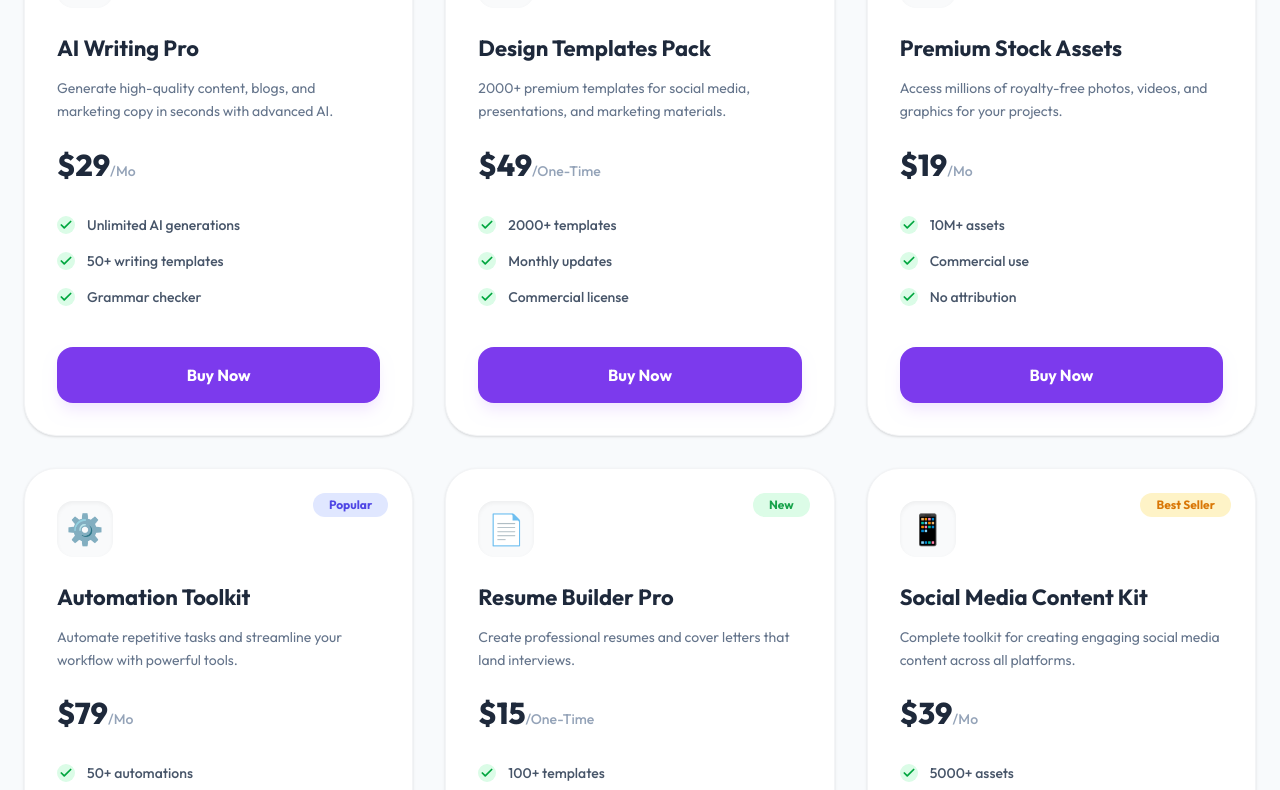
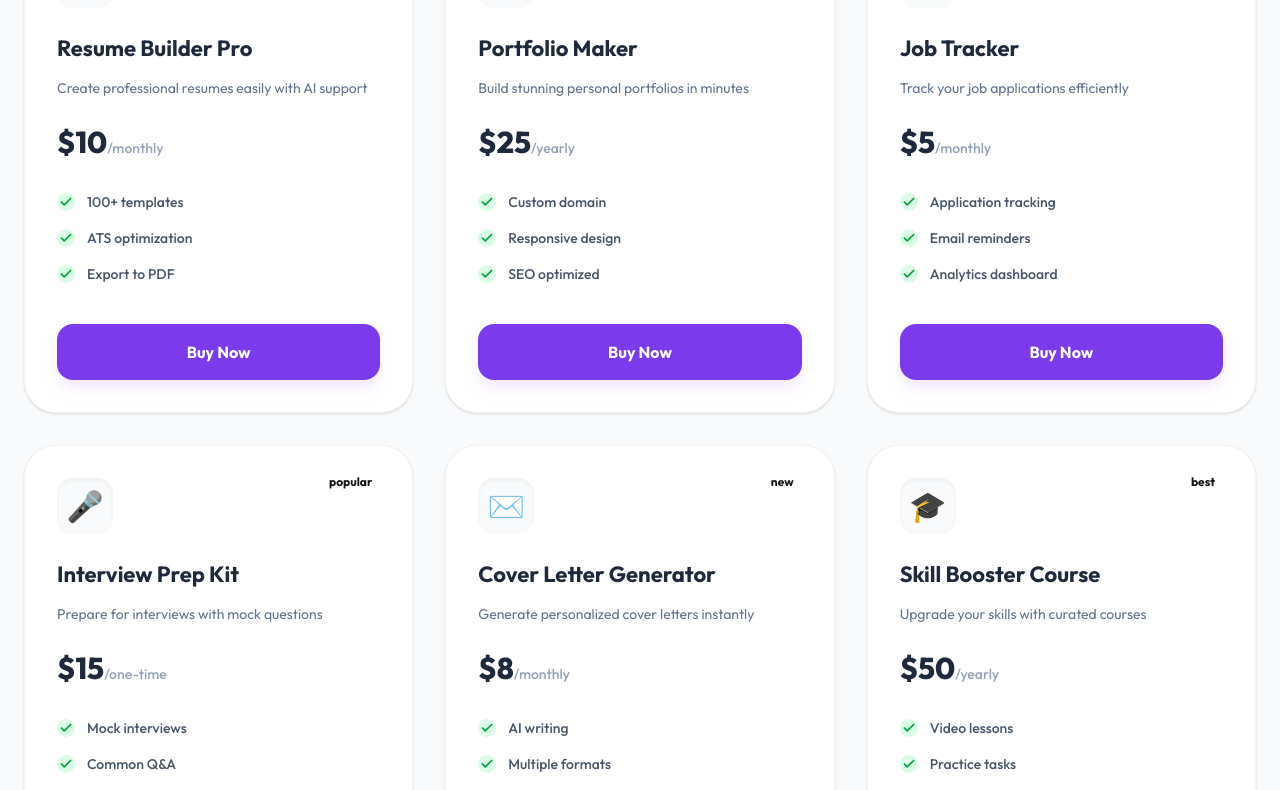
Before and after one commit to Sima-akhter/digitools-project, a React (Vite) app: page / in a window 1280 px wide. Shown: the part 1627-2417 px from the top of the page. Built offline with nearby package versions, Linux system fonts and the light colour scheme.

Commit message:
added cart section

```diff
--- a/package.json
+++ b/package.json
@@ -14,6 +14,7 @@
     "lucide-react": "^1.7.0",
     "react": "^19.2.4",
     "react-dom": "^19.2.4",
+    "react-icons": "^5.6.0",
     "react-toastify": "^11.0.5",
     "tailwindcss": "^4.2.2"
   },
--- a/public/products.json
+++ b/public/products.json
@@ -1,90 +1,90 @@
 [
   {
     "id": 1,
-    "name": "AI Writing Pro",
-    "description": "Generate high-quality content, blogs, and marketing copy in seconds with advanced AI.",
-    "price": 29,
-    "period": "Mo",
-    "tag": "Best Seller",
-    "tagType": "best-seller",
-    "features": ["Unlimited AI generations", "50+ writing templates", "Grammar checker"],
-    "icon": "📝"
-  },
-  {
-    "id": 2,
-    "name": "Design Templates Pack",
-    "description": "2000+ premium templates for social media, presentations, and marketing materials.",
-    "price": 49,
-    "period": "One-Time",
-    "tag": "Popular",
-    "tagType": "popular",
-    "features": ["2000+ templates", "Monthly updates", "Commercial license"],
-    "icon": "🎨"
-  },
-  {
-    "id": 3,
-    "name": "Premium Stock Assets",
-    "description": "Access millions of royalty-free photos, videos, and graphics for your projects.",
-    "price": 19,
-    "period": "Mo",
-    "tag": "New",
-    "tagType": "new",
-    "features": ["10M+ assets", "Commercial use", "No attribution"],
-    "icon": "📷"
-  },
-  {
-    "id": 4,
-    "name": "Automation Toolkit",
-    "description": "Automate repetitive tasks and streamline your workflow with powerful tools.",
-    "price": 79,
-    "period": "Mo",
-    "tag": "Popular",
-    "tagType": "popular",
-    "features": ["50+ automations", "API access", "Custom workflows"],
-    "icon": "⚙️"
-  },
-  {
-    "id": 5,
     "name": "Resume Builder Pro",
-    "description": "Create professional resumes and cover letters that land interviews.",
-    "price": 15,
-    "period": "One-Time",
-    "tag": "New",
-    "tagType": "new",
+    "description": "Create professional resumes easily with AI support",
+    "price": 10,
+    "period": "monthly",
+    "tag": "popular",
+    "tagType": "Popular",
     "features": ["100+ templates", "ATS optimization", "Export to PDF"],
     "icon": "📄"
   },
   {
-    "id": 6,
-    "name": "Social Media Content Kit",
-    "description": "Complete toolkit for creating engaging social media content across all platforms.",
-    "price": 39,
-    "period": "Mo",
-    "tag": "Best Seller",
-    "tagType": "best-seller",
-    "features": ["5000+ assets", "Scheduler included", "Analytics dashboard"],
-    "icon": "📱"
+    "id": 2,
+    "name": "Portfolio Maker",
+    "description": "Build stunning personal portfolios in minutes",
+    "price": 25,
+    "period": "yearly",
+    "tag": "best",
+    "tagType": "Best Seller",
+    "features": ["Custom domain", "Responsive design", "SEO optimized"],
+    "icon": "🌐"
+  },
+  {
+    "id": 3,
+    "name": "Job Tracker",
+    "description": "Track your job applications efficiently",
+    "price": 5,
+    "period": "monthly",
+    "tag": "new",
+    "tagType": "New",
+    "features": ["Application tracking", "Email reminders", "Analytics dashboard"],
+    "icon": "📊"
+  },
+  {
+    "id": 4,
+    "name": "Interview Prep Kit",
+    "description": "Prepare for interviews with mock questions",
+    "price": 15,
+    "period": "one-time",
+    "tag": "popular",
+    "tagType": "Popular",
+    "features": ["Mock interviews", "Common Q&A", "Expert tips"],
+    "icon": "🎤"
+  },
+  {
+    "id": 5,
+    "name": "Cover Letter Generator",
+    "description": "Generate personalized cover letters instantly",
+    "price": 8,
+    "period": "monthly",
+    "tag": "new",
+    "tagType": "New",
+    "features": ["AI writing", "Multiple formats", "Editable templates"],
+    "icon": "✉️"
   },
   {
     "id": 6,
-    "name": "Social Media Content Kit",
-    "description": "Complete toolkit for creating engaging social media content across all platforms.",
-    "price": 39,
-    "period": "Mo",
-    "tag": "Best Seller",
-    "tagType": "best-seller",
-    "features": ["5000+ assets", "Scheduler included", "Analytics dashboard"],
-    "icon": "📱"
+    "name": "Skill Booster Course",
+    "description": "Upgrade your skills with curated courses",
+    "price": 50,
+    "period": "yearly",
+    "tag": "best",
+    "tagType": "Best Seller",
+    "features": ["Video lessons", "Practice tasks", "Certification"],
+    "icon": "🎓"
   },
   {
-    "id": 6,
-    "name": "Social Media Content Kit",
-    "description": "Complete toolkit for creating engaging social media content across all platforms.",
-    "price": 39,
-    "period": "Mo",
-    "tag": "Best Seller",
-    "tagType": "best-seller",
-    "features": ["5000+ assets", "Scheduler included", "Analytics dashboard"],
-    "icon": "📱"
+    "id": 7,
+    "name": "Freelancer Toolkit",
+    "description": "All-in-one toolkit for freelancers",
+    "price": 20,
+    "period": "monthly",
+    "tag": "popular",
+    "tagType": "Popular",
+    "features": ["Client management", "Invoice generator", "Time tracking"],
+    "icon": "💼"
+  },
+  {
+    "id": 8,
+    "name": "LinkedIn Optimizer",
+    "description": "Boost your LinkedIn profile visibility",
+    "price": 12,
+    "period": "one-time",
+    "tag": "new",
+    "tagType": "New",
+    "features": ["Profile review", "Keyword optimization", "Growth tips"],
+    "icon": "🔗"
   }
 ]
--- a/src/App.jsx
+++ b/src/App.jsx
@@ -4,6 +4,7 @@ import Navbar from "./components/Navebar"
 import Stats from "./components/Stats";
 import ToolSection from "./components/ToolSection";
 import Footer from "./components/Footer";
+import Steps from "./components/Steps";
 
 
 
@@ -28,7 +29,7 @@ function App() {
           {/* This is my tool section  */}
           <ToolSection cart={cart} setCart={setCart} />
 
-
+         <Steps></Steps>
         </section>
       </main>
     <Footer></Footer>
--- /dev/null
+++ b/src/components/Steps.jsx
@@ -0,0 +1,63 @@
+import React from 'react';
+import { User, Package, Rocket } from 'lucide-react';
+
+export default function Steps() {
+  const steps = [
+    {
+      id: '01',
+      title: 'Create Account',
+      description: 'Sign up for free in seconds. No credit card required to get started.',
+      icon: <User className="text-[#7C3AED] w-10 h-10" />,
+    },
+    {
+      id: '02',
+      title: 'Choose Products',
+      description: 'Browse our catalog and select the tools that fit your needs.',
+      icon: <Package className="text-[#7C3AED] w-10 h-10" />,
+    },
+    {
+      id: '03',
+      title: 'Start Creating',
+      description: 'Download and start using your premium tools immediately.',
+      icon: <Rocket className="text-[#7C3AED] w-10 h-10" />,
+    },
+  ];
+
+  return (
+    <section className="py-24 bg-white px-6">
+      <div className="max-w-7xl mx-auto">
+        {/* Section Header */}
+        <div className="text-center mb-16">
+          <h2 className="text-5xl font-bold text-[#0F172A] mb-4">Get Started In 3 Steps</h2>
+          <p className="text-[#64748B] text-lg">
+            Start using premium digital tools in minutes, not hours.
+          </p>
+        </div>
+
+        {/* Steps Grid */}
+        <div className="grid grid-cols-1 md:grid-cols-3 gap-8">
+          {steps.map((step) => (
+            <div
+              key={step.id}
+              className="relative bg-white border border-gray-100 p-12 text-center rounded-md shadow-sm hover:shadow-md transition-shadow"
+            >
+              {/* Number Badge */}
+              <div className="absolute top-6 right-6 bg-[#7C3AED] text-white w-8 h-8 rounded-full flex items-center justify-center text-xs font-bold shadow-lg">
+                {step.id}
+              </div>
+
+              {/* Icon Container */}
+              <div className="w-24 h-24 bg-[#F5F3FF] rounded-full flex items-center justify-center mx-auto mb-8">
+                {step.icon}
+              </div>
+
+              {/* Text Content */}
+              <h3 className="text-2xl font-bold text-[#1E293B] mb-4">{step.title}</h3>
+              <p className="text-[#64748B] leading-relaxed text-sm px-4">{step.description}</p>
+            </div>
+          ))}
+        </div>
+      </div>
+    </section>
+  );
+}
--- a/src/components/ToolSection.jsx
+++ b/src/components/ToolSection.jsx
@@ -3,6 +3,8 @@
 import { useEffect, useState } from 'react';
 import ProductCard from './CartSection';
 import { toast } from 'react-toastify';
+import { PiShoppingCartSimpleDuotone } from 'react-icons/pi';
+
 
 
 // Destructure cart and setCart from props here!
@@ -35,7 +37,7 @@ export default function ToolSection({ cart, setCart }) {
 
   const handleCheckout = () => {
     setCart([]); // This now clears the cart in App.jsx!
-    setActiveTab('products');
+    setActiveTab('cart');
     toast.info('Checkout complete!');
   };
 
@@ -94,8 +96,8 @@ export default function ToolSection({ cart, setCart }) {
             <h3 className="text-xl font-bold text-[#1E293B] mb-8">Your Selected Tools</h3>
 
             {cart.length === 0 ? (
-              <div className="text-center py-12 text-gray-400">
-                Your cart is empty. Go add some tools!
+              <div className="flex justify-center items-center text-9xl py-12 text-gray-400">
+                <PiShoppingCartSimpleDuotone />
               </div>
             ) : (
               <>
```
Also changed, not shown: 1 other file (tests, documents, lock files or other folders).
